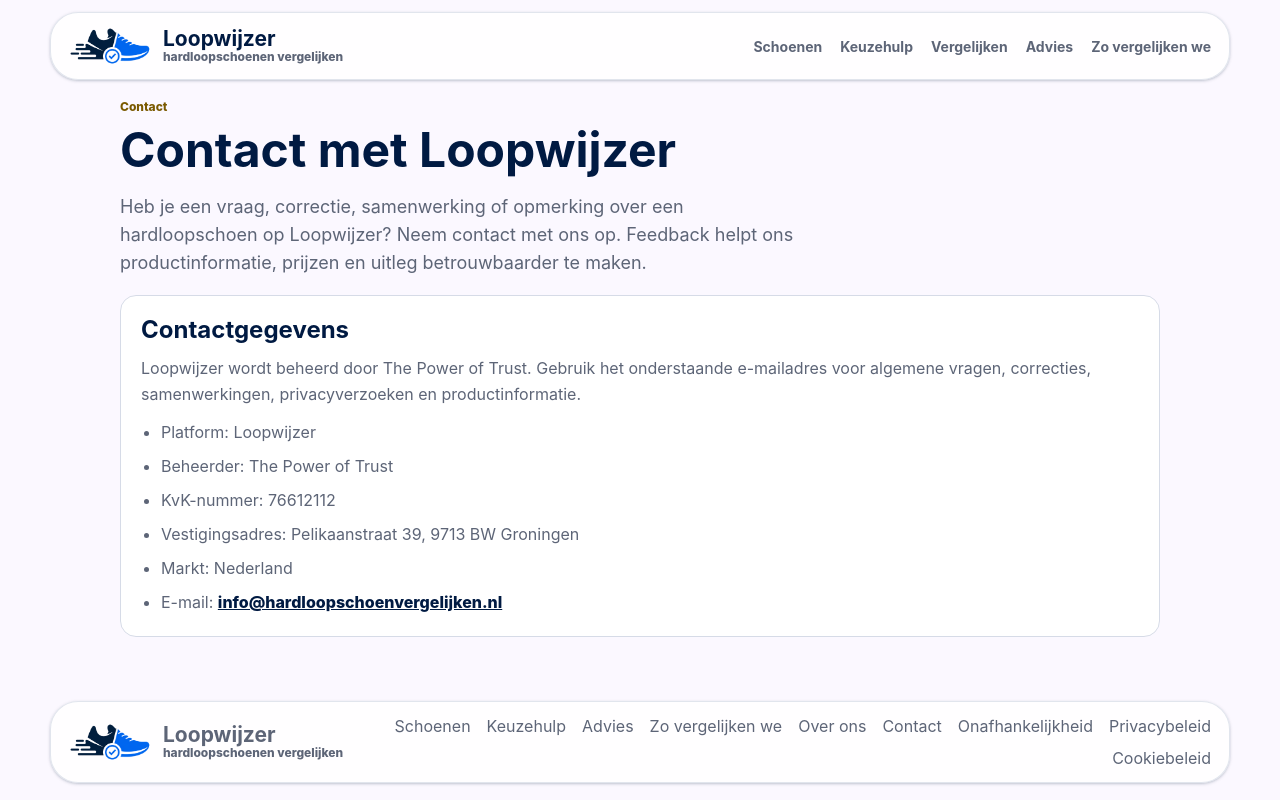
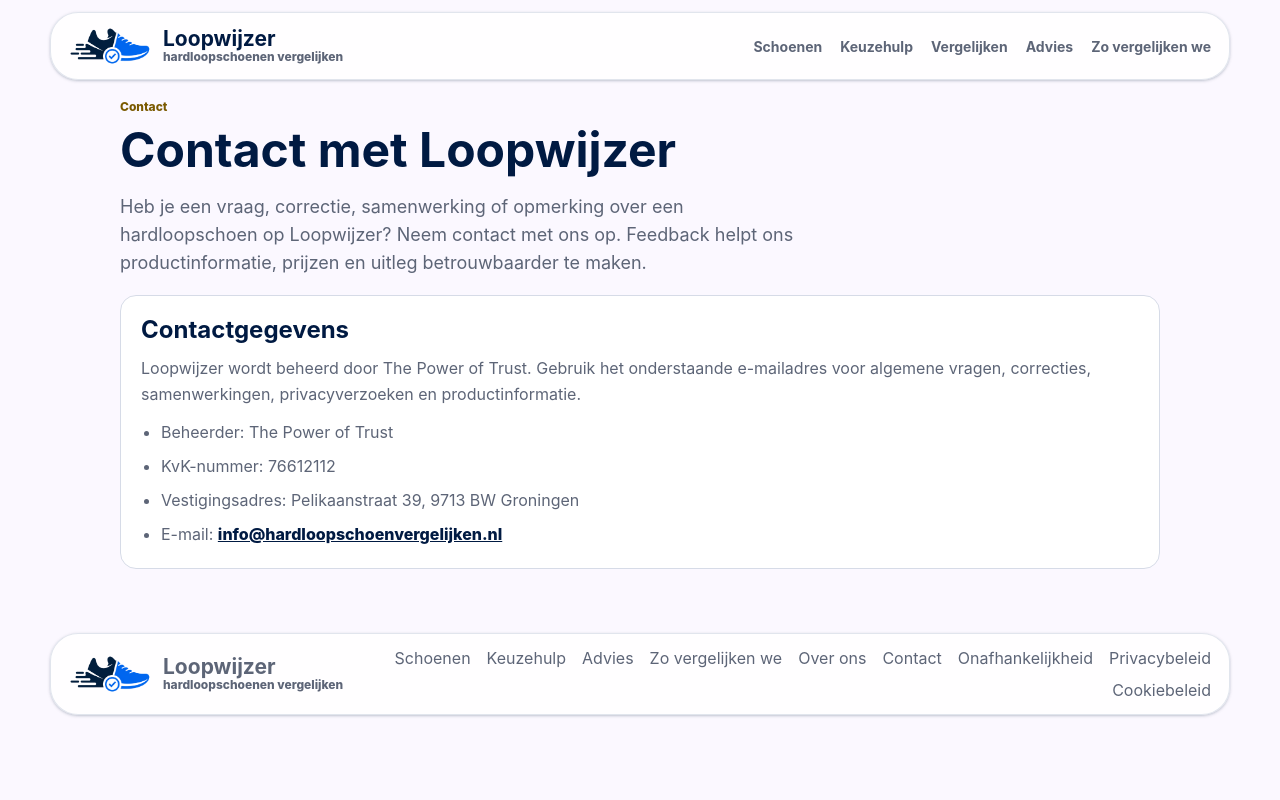
Before and after one commit to EdwinZavi/hardloopschoenvergelijken, a Next.js app: page /contact in a window 1280 px wide. Built offline with nearby package versions, Linux system fonts and the light colour scheme.

Commit message:
Trim contact detail list

```diff
--- a/src/app/contact/page.tsx
+++ b/src/app/contact/page.tsx
@@ -21,13 +21,11 @@
           Loopwijzer wordt beheerd door {companyInfo.legalName}. Gebruik het onderstaande e-mailadres voor algemene vragen, correcties, samenwerkingen, privacyverzoeken en productinformatie.
         </p>
         <ul>
-          <li>Platform: {companyInfo.platformName}</li>
           <li>Beheerder: {companyInfo.legalName}</li>
           <li>KvK-nummer: {companyInfo.chamberOfCommerceNumber}</li>
           <li>
             Vestigingsadres: {companyInfo.address}, {companyInfo.postalCode} {companyInfo.city}
           </li>
-          <li>Markt: Nederland</li>
           <li>
             E-mail: <a href={`mailto:${companyInfo.generalEmail}`}>{companyInfo.generalEmail}</a>
           </li>
```
Also changed, not shown: 1 other file (tests, documents, lock files or other folders).
